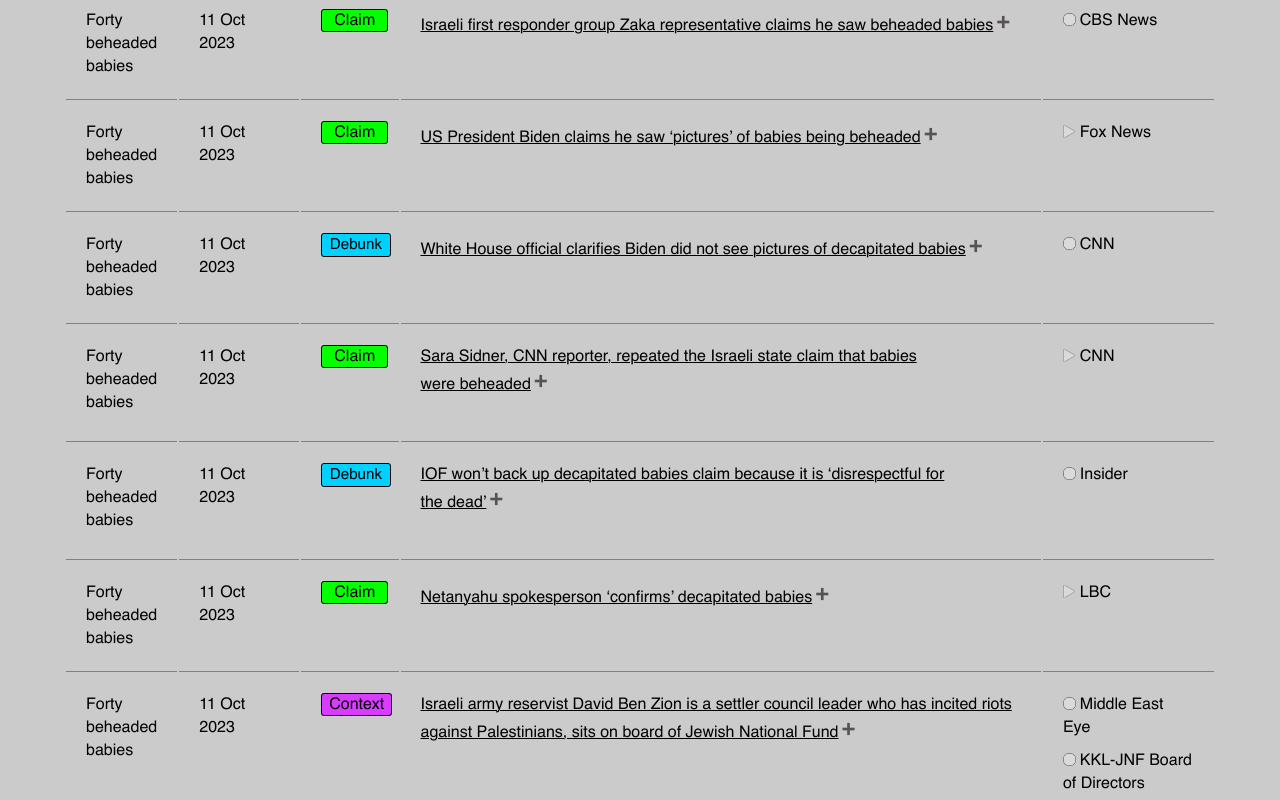
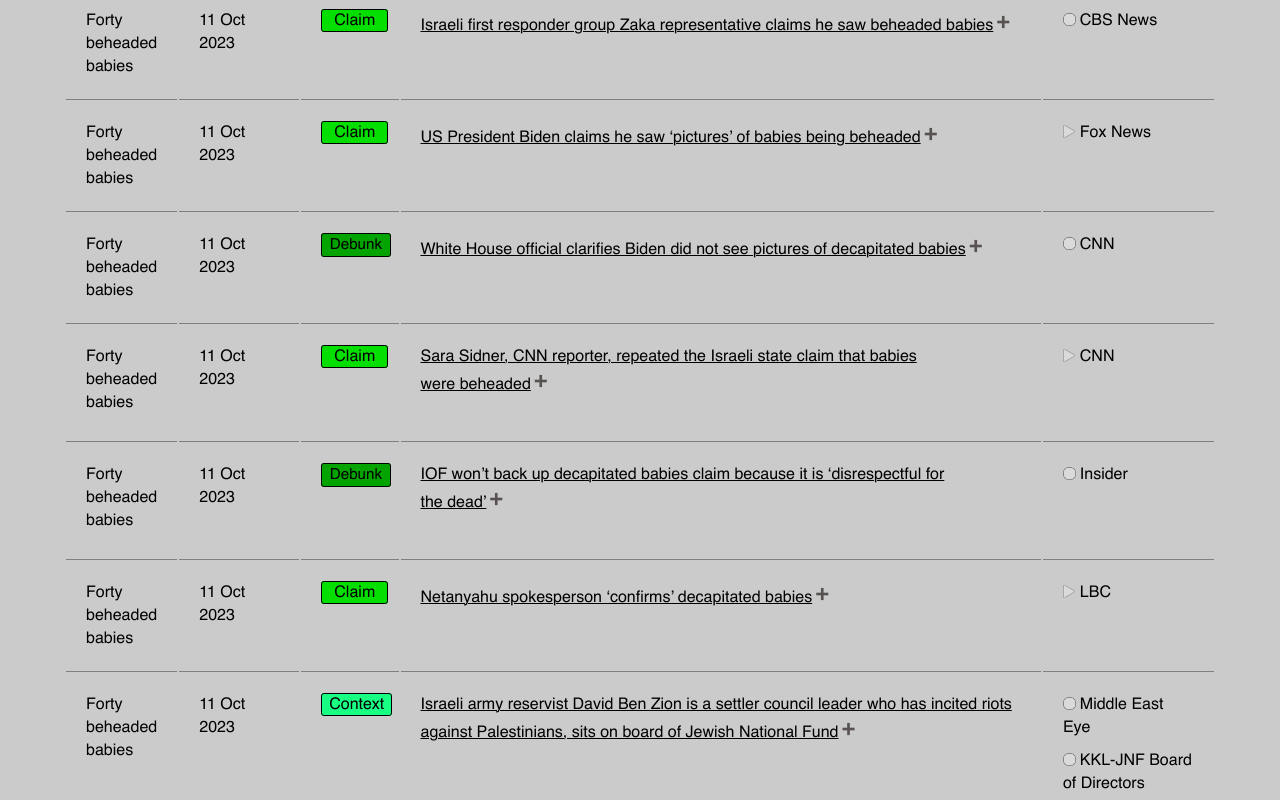
Before and after one commit to tamtzekin/hasbara-tracker, a React (Create React App) app: page /tracker in a window 1280 px wide. Shown: the part 1180-1980 px from the top of the page. Built offline with nearby package versions, Linux system fonts and the light colour scheme.

Commit message:
colour update

```diff
--- a/src/components/Tracker.css
+++ b/src/components/Tracker.css
@@ -93,14 +93,14 @@ button {
     border: solid 0.5px;
     padding: 5% 21% 5% 21%;
     border-radius: 3px;
-    background: #05FF00;
+    background: #04DE00;
 }
 
 .context-tag {
     border: solid 0.5px;
     padding: 5% 12% 5% 12%;
     border-radius: 3px;
-    background: #D83CFF;
+    background: #19FF83;
 }
 
 .debunk-tag {
@@ -108,7 +108,7 @@ button {
     border: solid 0.5px;
     padding: 6% 13% 6% 13%;
     border-radius: 3px;
-    background: #00D1FF;
+    background: #03A300;
 }
 
 details article {
```
